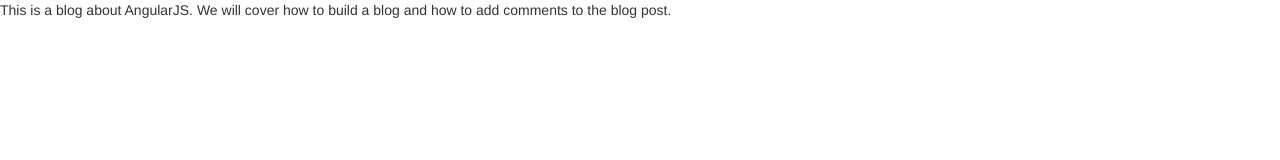
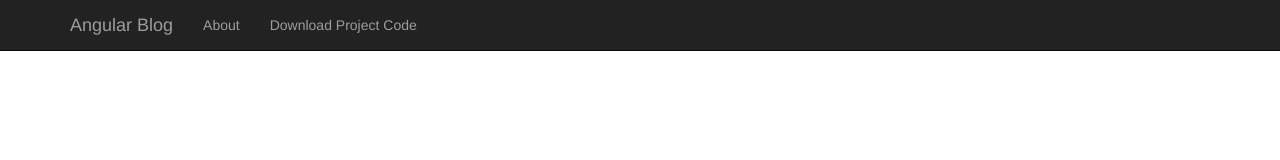
Before and after one commit to RonaldTheodoro/AngularBlog, a website: page index.html in a window 1280 px wide. Drawn offline with nearby package versions, Linux system fonts and the light colour scheme; some packages are replaced by stand-ins of ours.

Commit message:
add navbar

```diff
--- a/partials/main.html
+++ b/partials/main.html
@@ -1 +1,5 @@
+<div ng-include="'partials/menu.html'">
+
+</div>
+
 {{ blogArticle }}
--- /dev/null
+++ b/partials/menu.html
@@ -0,0 +1,23 @@
+<nav class="navbar navbar-inverse navbar-fixed-top" role="navigation">
+    <div class="container">
+        <div class="navbar-header">
+            <button type="button" class="navbar-toggle" data-toggle="collapse" data-target=".navbar-collapse">
+                <span class="sr-only">Toggle navigation</span>
+                <span class="icon-bar"></span>
+                <span class="icon-bar"></span>
+                <span class="icon-bar"></span>
+            </button>
+            <a class="navbar-brand" style="{{ brandColor }}" href="#!/">Angular Blog</a>
+        </div>
+        <div class="collapse navbar-collapse">
+            <ul class="nav navbar-nav">
+                <li class="{{ aboutActiveClass }}">
+                    <a href="#!about">About</a>
+                </li>
+                <li class="">
+                    <a href="#">Download Project Code</a>
+                </li>
+            </ul>
+        </div>
+    </div>
+</nav>
```
